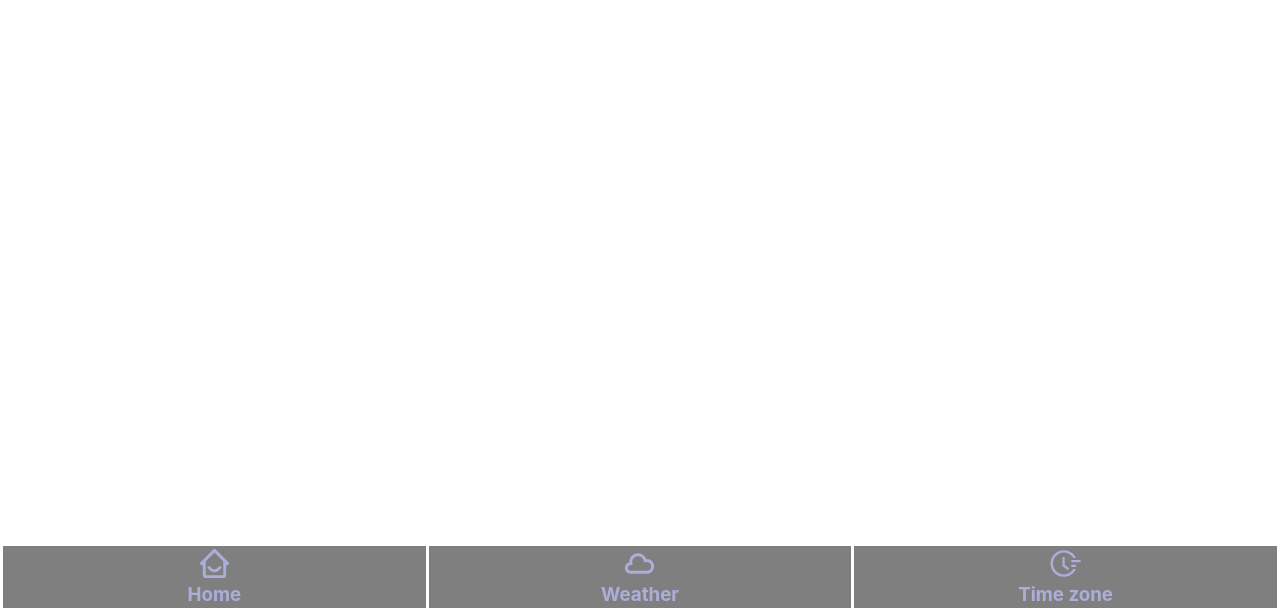
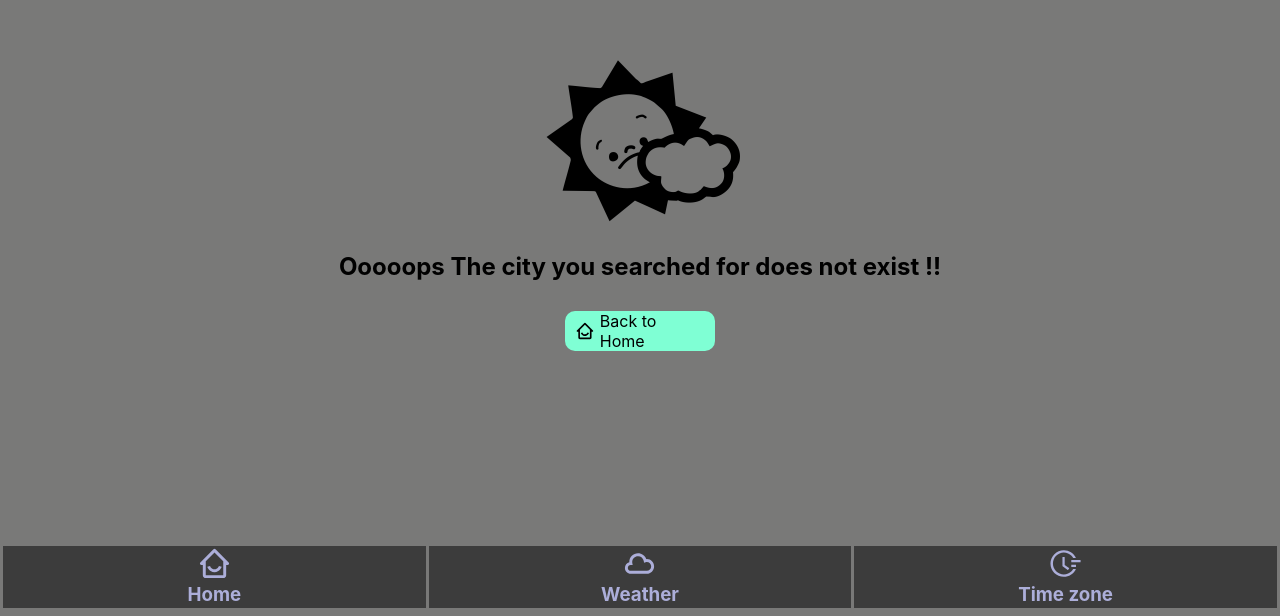
Before and after one commit to youzh00/Weather-App-, a React (Create React App) app: page /error in a window 1280 px wide. Shown: the part 184-800 px from the top of the page. Built offline with nearby package versions, Linux system fonts and the light colour scheme.

Commit message:
City not found problem solved

```diff
--- a/package.json
+++ b/package.json
@@ -14,6 +14,7 @@
     "react-icons": "^4.3.1",
     "react-router-dom": "^6.2.2",
     "react-scripts": "5.0.0",
+    "react-toastify": "^8.2.0",
     "uuid": "^8.3.2",
     "web-vitals": "^2.1.4"
   },
--- a/src/App.js
+++ b/src/App.js
@@ -5,6 +5,7 @@ import TimeZone from "./Pages/TimeZone";
 import Weather from "./Pages/Weather.jsx";
 import Header from "./Components/Header";
 import { DataContextProvider } from "./Context/dataContext/DataContext";
+import CityNotExist from "./Components/CityNotExist";
 
 function App() {
   return (
@@ -13,6 +14,7 @@ function App() {
         <Routes>
           <Route path="/" element={<Home />} />
           <Route path="/weather" element={<Weather />} />
+          <Route path="/error" element={<CityNotExist />} />
           <Route path="/time-zone" element={<TimeZone />} />
         </Routes>
         <Navbar />
--- a/src/Components/CityNotExist.jsx
+++ b/src/Components/CityNotExist.jsx
@@ -0,0 +1,21 @@
+import React from 'react'
+import { Link } from 'react-router-dom'
+import image from '../assets/sadWeather.png'
+import style from '../Style/CityNotExist.module.css'
+import {BiHomeSmile} from 'react-icons/bi'
+
+
+export default function CityNotExist() {
+  return (
+    <main className={style.main}>
+        <div className={style.error}>
+            <img src={image} alt="" />
+            <h2>Ooooops  The city you searched for does not exist !!</h2>
+        </div>
+        <div className={style.linkContainer}>
+                <a href='/weather' className={style.link}> <BiHomeSmile size={20} className={style.home}/> Back to Home </a>
+
+        </div>
+    </main>
+    )
+}
--- a/src/Pages/Weather.jsx
+++ b/src/Pages/Weather.jsx
@@ -7,6 +7,9 @@ import morning1 from '../assets/morning1.jpg'
 import {BsMoonStarsFill} from 'react-icons/bs'
 import {BsFillSunFill} from 'react-icons/bs'
 import {FaCity} from 'react-icons/fa'
+import CityNotExist from '../Components/CityNotExist'
+import {  useNavigate } from "react-router-dom";
+
 
 
 
@@ -14,7 +17,7 @@ export default function Weather() {
   const {getWeather,data,currentWeather,isDay,location}= useContext(DataContext)
   const [city,setCity]=useState('')
   const [submited,setSubmited]=useState(false)
-
+  const navigate=useNavigate()
 
 
   const handleChange=(e)=>{
@@ -24,17 +27,18 @@ export default function Weather() {
   const handleSubmit=(e)=>{
     e.preventDefault()
     getWeather(city)
+    setCity("")
     setSubmited(true)
   }
   console.log(data)
+  const navigating=()=>{
+    navigate('/error')
+    return 0
+  }
 
 
   if(data.success===false){
-    return(
-      <div>
-          The city you entred does not exist
-      </div>
-    )
+       return <div>{navigating()}</div>
   }
   else{
 
--- /dev/null
+++ b/src/Style/CityNotExist.module.css
@@ -0,0 +1,41 @@
+.error {
+  display: flex;
+  justify-content: center;
+  align-items: center;
+  flex-direction: column;
+}
+.main {
+  display: flex;
+  justify-content: center;
+  align-items: center;
+  flex-direction: column;
+  width: 100%;
+  height: 100vh;
+  background-color: rgb(121, 121, 120);
+}
+.linkContainer {
+  margin: 30px;
+  background-color: aquamarine;
+  width: 150px;
+  height: 40px;
+  display: flex;
+  justify-content: center;
+  align-items: center;
+  border-radius: 10px;
+  transition-duration: 500ms;
+  transition-timing-function: ease-in;
+}
+.linkContainer:hover {
+  background-color: rgb(73, 184, 147);
+}
+.link {
+  display: flex;
+  justify-content: center;
+  align-items: center;
+  color: black;
+  text-decoration: none;
+  margin: 10px;
+}
+.home {
+  margin-right: 5px;
+}
--- a/src/Style/Weather.module.css
+++ b/src/Style/Weather.module.css
@@ -15,6 +15,7 @@
   background-color: rgba(0, 0, 0, 0.4);
   width: 25rem;
   height: 100vh;
+  backdrop-filter: blur(50px);
 }
 .image {
   position: absolute;
```
Also changed, not shown: src/assets/sadWeather.png (added), 1 other file (tests, documents, lock files or other folders).
